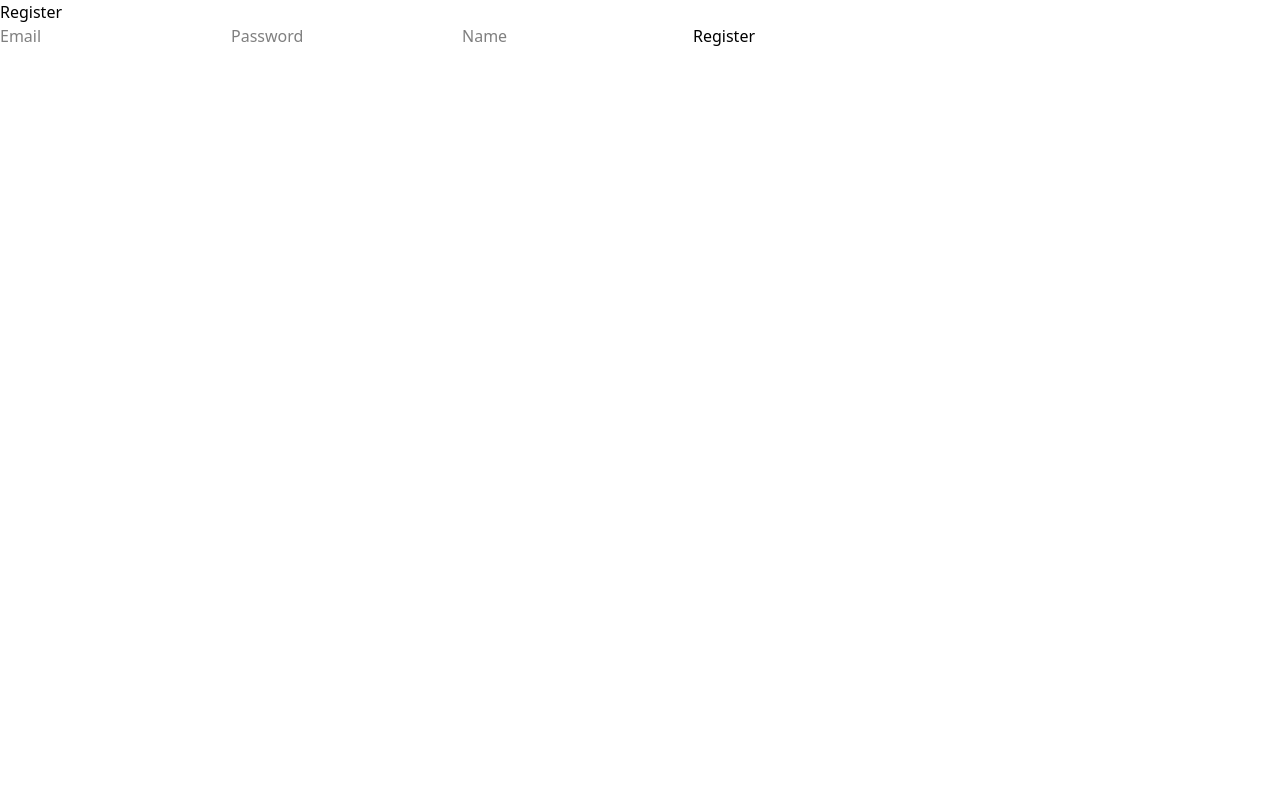
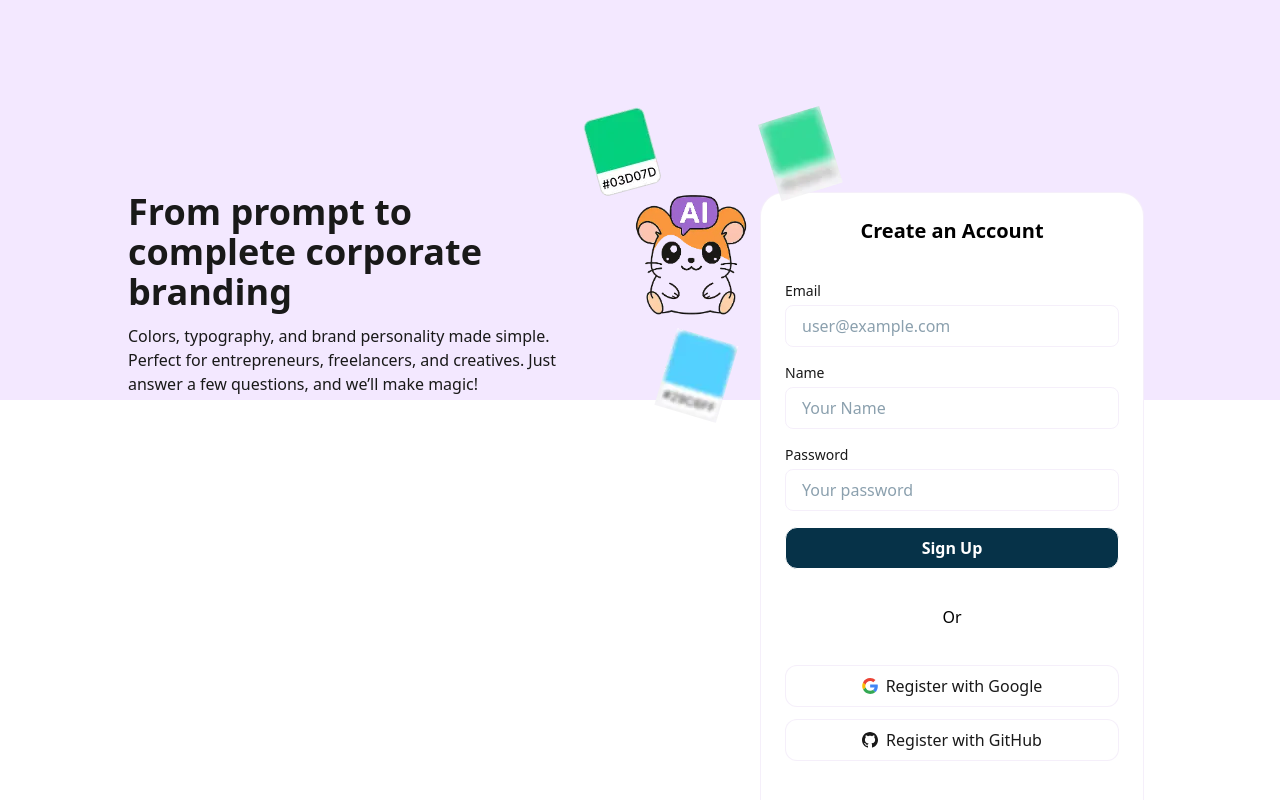
Before and after one commit to davidc-garciae/brand-generator, a React (Vite) app: page /register in a window 1280 px wide. Built offline with nearby package versions, Linux system fonts and the light colour scheme; no server answers; the HTML template or start-up script is replaced by a standard one.

Commit message:
feat(register): Enhance registration UI with new layout, inputs, and social login options

```diff
--- a/src/components/auth/login.tsx
+++ b/src/components/auth/login.tsx
@@ -37,7 +37,7 @@ export default function Login() {
           <div className="h-1/3 w-full">
             <div className="flex h-full w-full items-start gap-14">
               <div className="text-cs-black flex w-[466px] flex-col justify-center gap-3">
-                <h1 className="text-2xl font-bold">From prompt to complete corporate branding</h1>
+                <h1 className="text-4xl font-bold">From prompt to complete corporate branding</h1>
                 <p>
                   Colors, typography, and brand personality made simple. Perfect for entrepreneurs, freelancers, and
                   creatives. Just answer a few questions, and we’ll make magic!
@@ -57,7 +57,7 @@ export default function Login() {
           onSubmit={onSubmit}
           className="border-border col-start-2 flex h-fit w-96 translate-y-10 flex-col gap-9 place-self-center rounded-3xl border bg-white p-6"
         >
-          <h2 className="text-center font-bold">Login</h2>
+          <h2 className="text-center text-xl font-bold">Login</h2>
           <div className="flex w-full flex-col gap-4">
             <Input type="email" name="email" placeholder="user@example.com" label="Email" />
             <Input type="password" name="password" placeholder="Your password" label="Password" resend={true} />
--- a/src/components/auth/register.tsx
+++ b/src/components/auth/register.tsx
@@ -1,5 +1,8 @@
 import { useLocation } from 'wouter'
 import { useAuth } from '../../hooks/use-auth'
+import { Input } from '../ui/Input'
+import { Button } from '../ui/Button'
+import { GitHubIcon, GoogleIcon } from '../icons/Icons'
 
 export default function Register() {
   const { register } = useAuth()
@@ -31,14 +34,53 @@ export default function Register() {
     }
   }
   return (
-    <div>
-      <h1>Register</h1>
-      <form onSubmit={onSubmit}>
-        <input type="email" placeholder="Email" name="email" />
-        <input type="password" placeholder="Password" name="password" />
-        <input type="text" placeholder="Name" name="name" />
-        <button type="submit">Register</button>
-      </form>
-    </div>
+    <>
+      <div className="absolute -z-10 h-1/2 w-full bg-purple-100"></div>
+      <div className="fixed left-1/2 min-h-screen w-full max-w-[1440px] translate-x-[-50%] px-32 py-48 lg:grid lg:grid-cols-[1fr_400px]">
+        <div className="col-start-1 hidden h-full w-full lg:flex">
+          <div className="h-1/3 w-full">
+            <div className="flex h-full w-full items-start gap-14">
+              <div className="text-cs-black flex w-[466px] flex-col justify-center gap-3">
+                <h1 className="text-4xl font-bold">From prompt to complete corporate branding</h1>
+                <p>
+                  Colors, typography, and brand personality made simple. Perfect for entrepreneurs, freelancers, and
+                  creatives. Just answer a few questions, and we’ll make magic!
+                </p>
+              </div>
+              <div className="relative">
+                <img src="/imgs/Hambot.webp" alt="hambot image" className="h-[127px] w-[127px]" />
+                <img src="/imgs/changeme-1.webp" alt="color illustration" className="absolute top-[-86px] -left-12" />
+                <img src="/imgs/changeme-2.webp" alt="color illustration" className="absolute -bottom-26 left-6" />
+                <img src="/imgs/changeme-3.webp" alt="color illustration" className="absolute top-[-86px] left-32" />
+              </div>
+            </div>
+          </div>
+          <div></div>
+        </div>
+        <form
+          onSubmit={onSubmit}
+          className="border-border col-start-2 flex h-fit w-96 flex-col gap-9 place-self-center rounded-3xl border bg-white p-6"
+        >
+          <h2 className="text-center text-xl font-bold">Create an Account</h2>
+          <div className="flex w-full flex-col gap-4">
+            <Input type="email" name="email" placeholder="user@example.com" label="Email" />
+            <Input type="text" name="name" placeholder="Your Name" label="Name" />
+            <Input type="password" name="password" placeholder="Your password" label="Password" />
+            <Button type="submit" variant="primary" label="Sign Up" />
+          </div>
+          <p className="text-center">Or</p>
+          <div className="flex w-full flex-col gap-3">
+            <Button icon={<GoogleIcon />} variant="secondary" label="Register with Google" />
+            <Button icon={<GitHubIcon />} variant="secondary" label="Register with GitHub" />
+          </div>
+          <p className="text-cs-black text-center text-sm">
+            Already have an account?{' '}
+            <a href="/login" className="font-bold text-blue-500 hover:underline">
+              Sign In
+            </a>
+          </p>
+        </form>
+      </div>
+    </>
   )
 }
```
